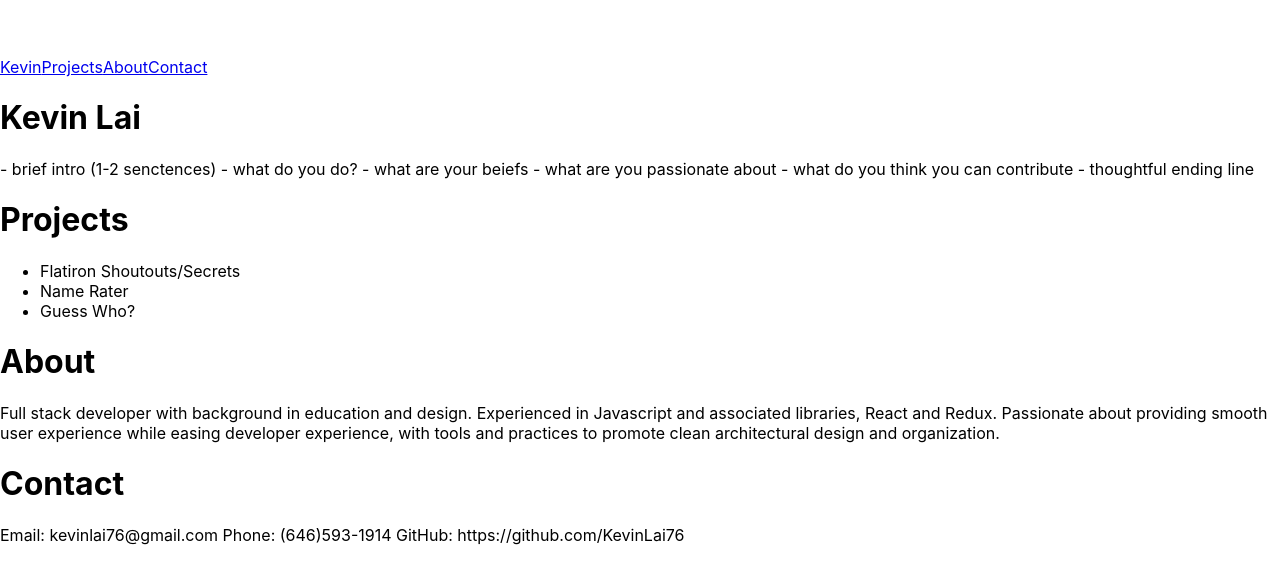
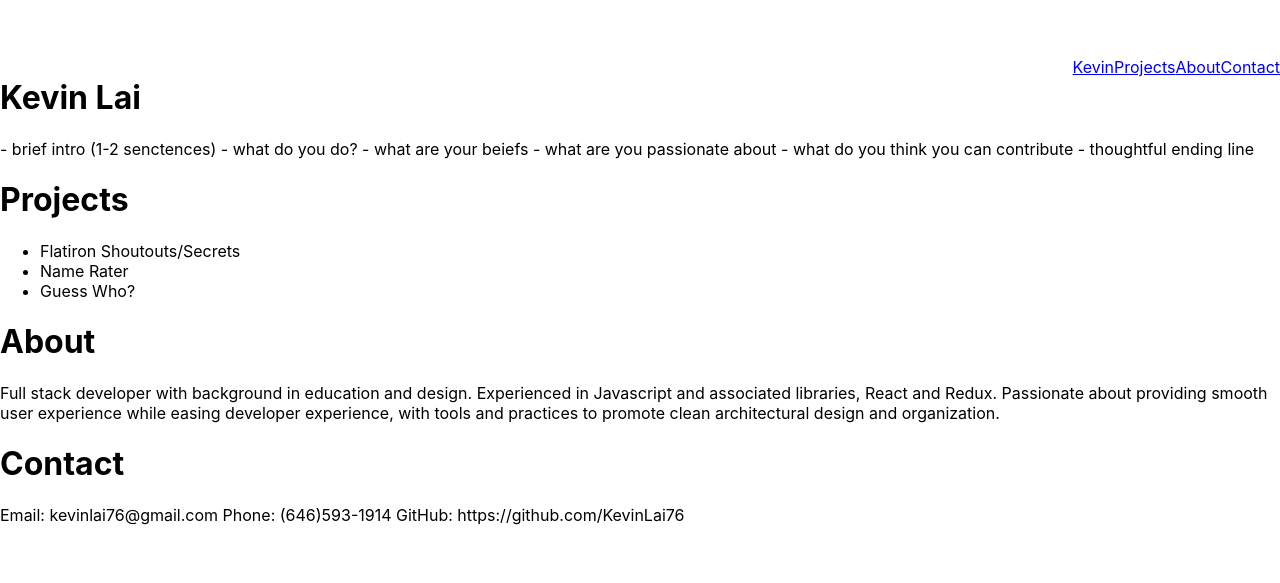
Before and after one commit to KevinLai76/website, a React (Create React App) app: page / in a window 1280 px wide. Shown: the part 103-686 px from the top of the page. Built offline with nearby package versions, Linux system fonts and the light colour scheme.

Commit message:
header css

```diff
--- a/src/index.css
+++ b/src/index.css
@@ -19,6 +19,6 @@ code {
 .footer {
   padding: 200em;
 }
-.linkContainer {
-  margin-left: 10em;
+.link-container {
+  float: right;
 }
```
